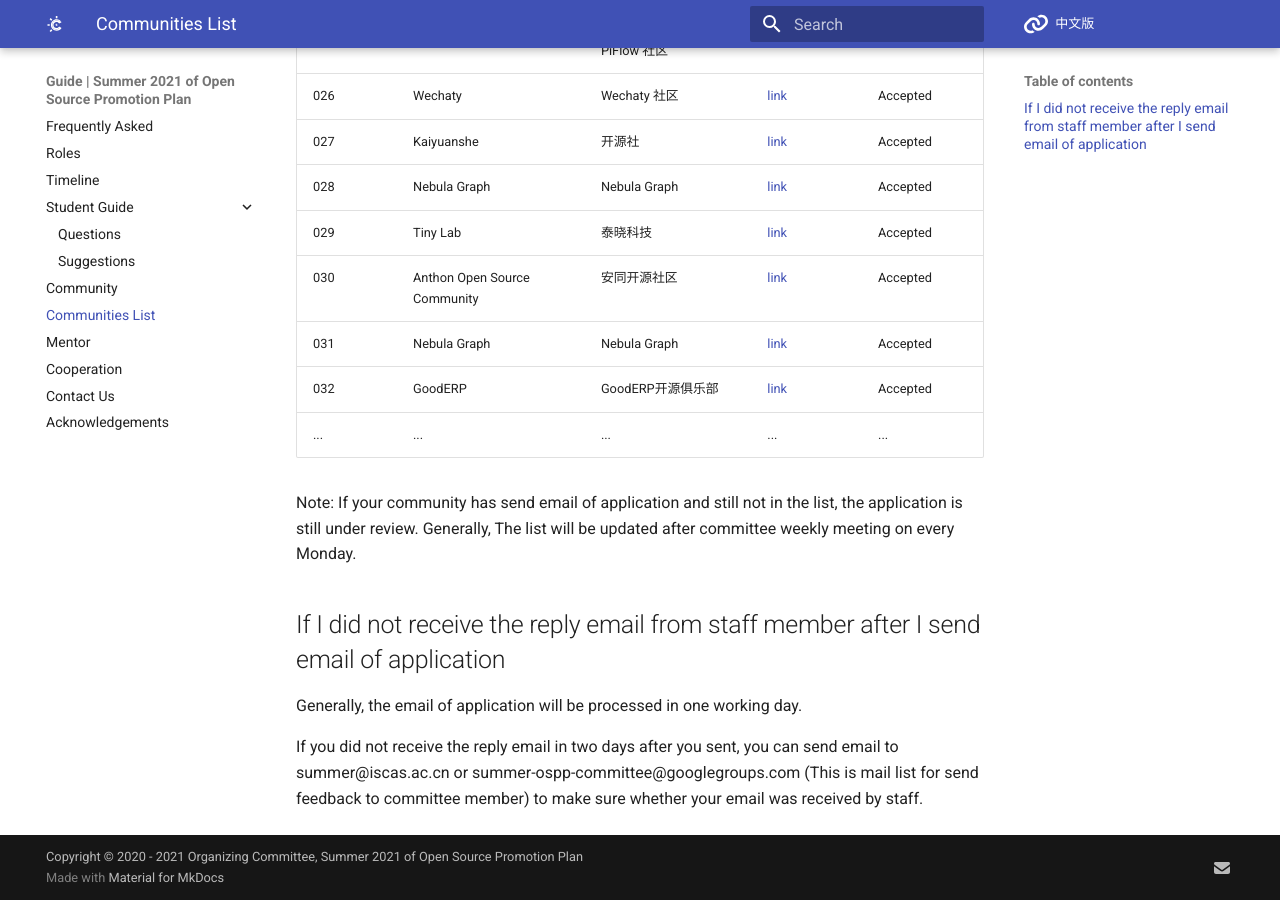
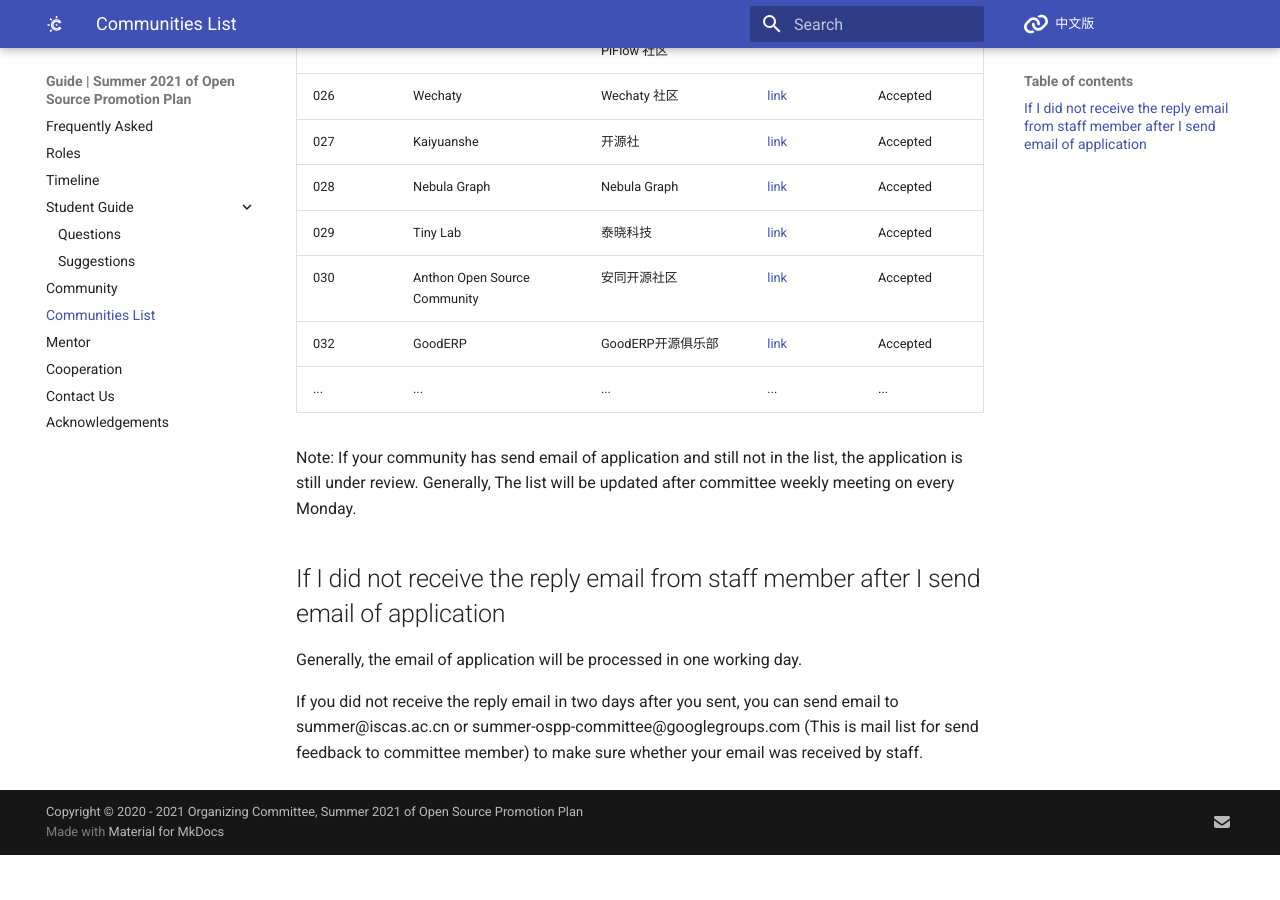
Before and after one commit to summer-ospp/help-en, an MkDocs documentation site: the page built from docs/communities-list.md, in a window 1280 px wide and 900 px high, scrolled down 1597 px. Built offline with MkDocs 1.6.1 and Material for MkDocs 9.7.7, drawn with Linux system fonts in a browser that asks for light colours; comment, search, counter and statistics services are not loaded; after the commit the page ends 2452 px from its top, so only the background shows below that.

Commit message:
Update communities-list.md

```diff
--- a/docs/communities-list.md
+++ b/docs/communities-list.md
@@ -35,9 +35,8 @@ Before the deadline (Apr 30th, 2021) of application for community, this list wil
 | 027  | Kaiyuanshe              | 开源社                    | [link](https://kaiyuanshe.cn/)                         | Accepted             |
 | 028  | Nebula Graph            | Nebula Graph              | [link](https://nebula-graph.io)                        | Accepted             |
 | 029  | Tiny Lab                | 泰晓科技                   | [link](http://tinylab.org)                             | Accepted             |
-| 030  | Anthon Open Source Community   | 安同开源社区        | [link](https://nebula-graph.io)                        | Accepted             |
-| 031  | Nebula Graph            | Nebula Graph              | [link](https://nebula-graph.io)                        | Accepted             |
-| 032  | GoodERP                 | GoodERP开源俱乐部          | [link](https://nebula-graph.io)                        | Accepted             |
+| 030  | Anthon Open Source Community   | 安同开源社区        | [link](https://aosc.io)                        | Accepted             |
+| 032  | GoodERP                 | GoodERP开源俱乐部          | [link](https://gooderp.org)                        | Accepted             |
 | ...  | ...                     | ...                      | ...                                                    | ...                  |
 
 
```
